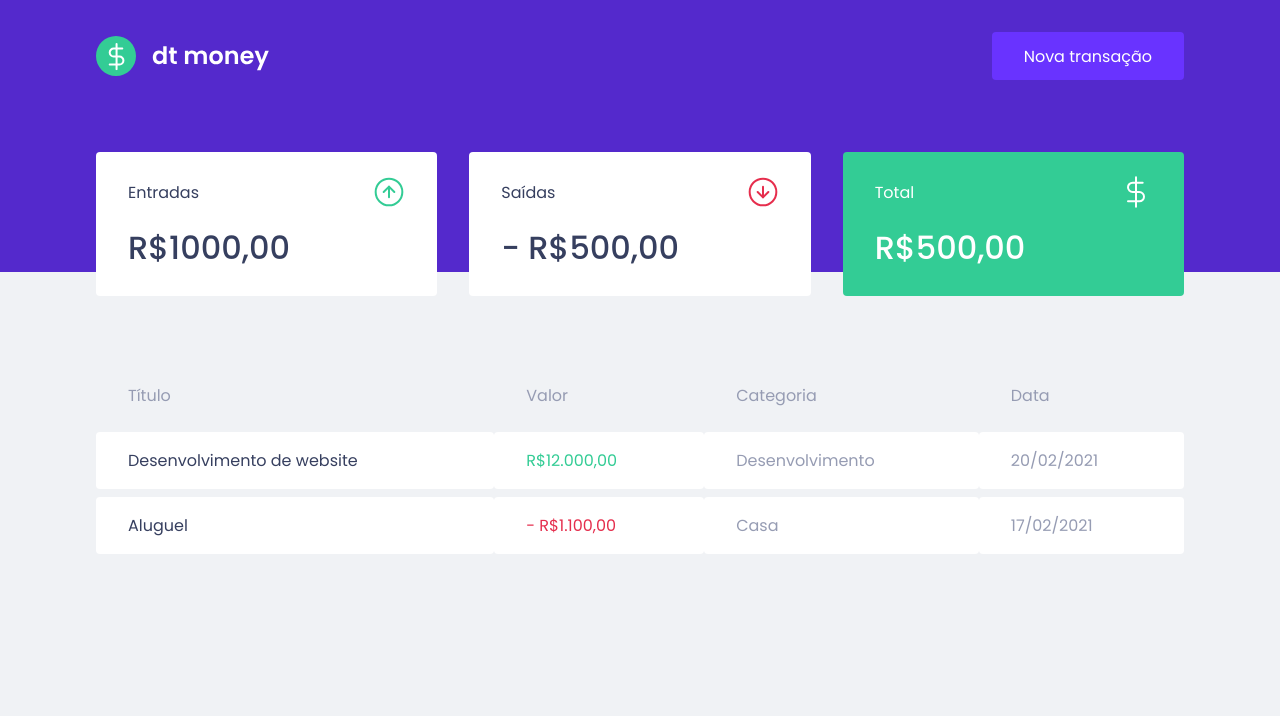
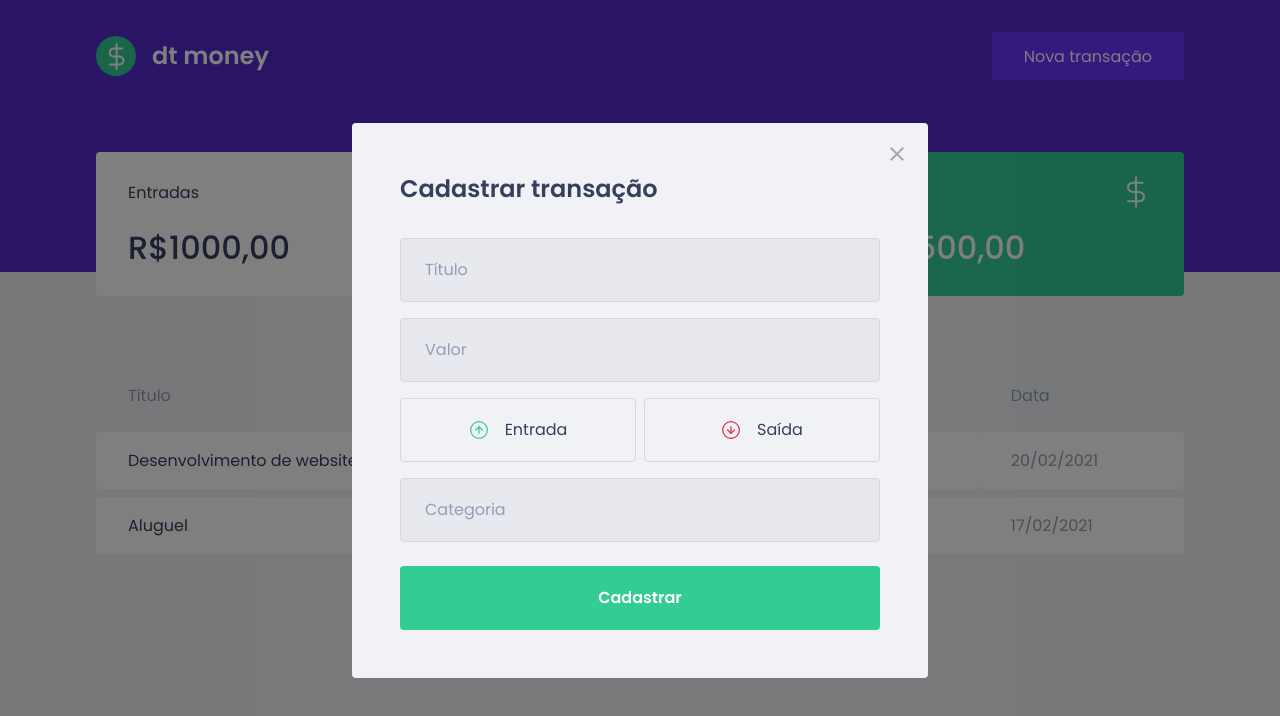
Before and after one commit to patrickt26/dt-money, a React (Create React App) app: page / in a window 1280 px wide. Both pictures are taken after a click on the button "Nova transação". Shown: the top 716 px of the page. Built offline with nearby package versions, Linux system fonts and the light colour scheme; no server answers; what miragejs would draw is missing.

Commit message:
Created NewTransactionModal component

```diff
--- a/package.json
+++ b/package.json
@@ -4,8 +4,10 @@
   "private": true,
   "dependencies": {
     "axios": "^0.27.2",
+    "polished": "^4.2.2",
     "react": "17.0.2",
     "react-dom": "17.0.2",
+    "react-modal": "^3.15.1",
     "react-scripts": "5.0.1",
     "styled-components": "^5.3.5",
     "web-vitals": "^2.1.0"
@@ -18,6 +20,7 @@
     "@types/node": "^16.7.13",
     "@types/react": "17.0.2",
     "@types/react-dom": "17.0.2",
+    "@types/react-modal": "^3.13.1",
     "@types/styled-components": "^5.1.25",
     "miragejs": "^0.1.45",
     "typescript": "^4.4.2"
--- a/src/App.tsx
+++ b/src/App.tsx
@@ -1,12 +1,28 @@
+import { useState } from "react";
 import { Dashboard } from "./components/Dashboard";
 import { Header } from "./components/Header";
+import { NewTransactionModal } from "./components/NewTransactionModal";
 import { GlobalStyle } from "./styles/global";
 
 export function App() {
+  const [isNewTransactionModalOpen, setIsNewTransactionModalOpen] = useState(false);
+
+  function handleOpenNewTransactionModal() {
+    setIsNewTransactionModalOpen(true);
+  }
+
+  function handleCloseNewTransactionModal() {
+    setIsNewTransactionModalOpen(false);
+  }
+
   return (
     <>
-      <Header />
+      <Header onOpenNewTransactionModal={handleOpenNewTransactionModal} />
       <Dashboard />
+      <NewTransactionModal
+        isOpen={isNewTransactionModalOpen}
+        onRequestClose={handleCloseNewTransactionModal}
+      />
       <GlobalStyle />
     </>
   );
--- a/src/components/Header/index.tsx
+++ b/src/components/Header/index.tsx
@@ -2,14 +2,22 @@
 
 import { Container, Content } from './styles';
 
-export function Header() {
+interface HeaderProps {
+  onOpenNewTransactionModal: () => void;
+}
+
+export function Header({ onOpenNewTransactionModal }: HeaderProps) {
+
+
   return (
     <Container>
       <Content>
         <img src={logoImg} alt="dt money" />
-        <button type="button">
+        <button type="button" onClick={onOpenNewTransactionModal}>
           Nova transação
         </button>
+
+
       </Content>
     </Container>
   );
--- /dev/null
+++ b/src/components/NewTransactionModal/index.tsx
@@ -0,0 +1,67 @@
+import Modal from "react-modal"
+import incomeImg from "../../assets/income.svg";
+import outcomeImg from "../../assets/outcome.svg";
+import closeImg from "../../assets/close.svg";
+
+import { Container, TransactionTypeContainer } from "./styles";
+
+interface NewTransactionModalProps {
+  isOpen: boolean;
+  onRequestClose: () => void;
+}
+
+export function NewTransactionModal({ isOpen, onRequestClose }: NewTransactionModalProps) {
+  return (
+    <Modal
+      isOpen={isOpen}
+      onRequestClose={onRequestClose}
+      overlayClassName="react-modal-overlay"
+      className="react-modal-content"
+    >
+      <button
+        type="button"
+        onClick={onRequestClose}
+        className="react-modal-close"
+      >
+        <img src={closeImg} alt="Fechar modal" />
+      </button>
+
+      <Container>
+        <h2>Cadastrar transação</h2>
+
+        <input
+          placeholder="Título"
+        />
+
+        <input
+          type="number"
+          placeholder="Valor"
+        />
+
+        <TransactionTypeContainer>
+          <button
+            type="button"
+          >
+            <img src={incomeImg} alt="Entrada" />
+            <span>Entrada</span>
+          </button>
+
+          <button
+            type="button"
+          >
+            <img src={outcomeImg} alt="Saída" />
+            <span>Saída</span>
+          </button>
+        </TransactionTypeContainer>
+
+        <input
+          placeholder="Categoria"
+        />
+
+        <button type="submit">
+          Cadastrar
+        </button>
+      </Container>
+    </Modal>
+  );
+}
--- /dev/null
+++ b/src/components/NewTransactionModal/styles.ts
@@ -0,0 +1,87 @@
+import styled from "styled-components";
+import { darken } from "polished";
+
+export const Container = styled.form`
+  h2 {
+    color: var(--text-title);
+    font-size: 1.5rem;
+    margin-bottom: 2rem;
+  }
+
+  input {
+    width: 100%;
+    padding: 0 1.5rem;
+    height: 4rem;
+    border-radius: .25rem;
+
+    border: 1px solid #d7d7d7;
+    background: #e7e9ee;
+
+    font-weight: 400;
+    font-size: 1rem;
+
+    &::placeholder {
+      color: var(--text-body);
+    }
+
+    & + input {
+      margin-top: 1rem;
+    }
+  }
+
+  button[type="submit"] {
+    width: 100%;
+    padding: 0 1.5rem;
+    height: 4rem;
+    background: var(--green);
+    color: #fff;
+    border-radius: .25rem;
+    border: 0;
+    font-size: 1rem;
+    margin-top: 1.5rem;
+    font-weight: 600;
+
+    transition: filter .2s;
+
+    &:hover {
+      filter: brightness(.9);
+    }
+  }
+`;
+
+export const TransactionTypeContainer = styled.div`
+  margin: 1rem 0;
+  display: grid;
+  grid-template-columns: 1fr 1fr;
+  gap: .5rem;
+
+  button {
+    height: 4rem;
+    border: 1px solid #d7d7d7;
+    border-radius: .25rem;
+
+    background: transparent;
+
+    display: flex;
+    align-items: center;
+    justify-content: center;
+
+    transition: border-color .2s;
+
+    &:hover {
+      border-color: ${darken(.1, '#d7d7d7')};
+    }
+
+    img {
+      width: 20px;
+      height: 20px;
+    }
+
+    span {
+      display: inline-block;
+      margin-left: 1rem;
+      font-size: 1rem;
+      color: var(--text-title);
+    }
+  }
+`;
--- a/src/index.tsx
+++ b/src/index.tsx
@@ -2,6 +2,7 @@
 import ReactDOM from 'react-dom';
 import { createServer } from 'miragejs';
 import { App } from './App';
+import Modal from 'react-modal';
 
 createServer({
   routes() {
@@ -34,6 +35,8 @@
 //   </React.StrictMode>
 // );
 
+Modal.setAppElement('#root');
+
 ReactDOM.render(
   <React.StrictMode>
     <App />
--- a/src/styles/global.ts
+++ b/src/styles/global.ts
@@ -53,4 +53,41 @@
     opacity: 0.6;
     cursor: not-allowed;
   }
+
+  .react-modal-overlay {
+    background: rgba(0, 0, 0, 0.5);
+
+    position: fixed;
+    top: 0;
+    bottom: 0;
+    right: 0;
+    left: 0;
+
+    display: flex;
+    align-items: center;
+    justify-content: center;
+  }
+
+  .react-modal-content {
+    width: 100%;
+    max-width: 576px;
+    background: var(--background);
+    padding: 3rem;
+    position: relative;
+    border-radius: .25rem;
+  }
+
+  .react-modal-close {
+    position: absolute;
+    right: 1.5rem;
+    top: 1.5rem;
+    border: 0;
+    background: transparent;
+
+    transition: filter .2s;
+
+    &:hover {
+      filter: brightness(.8);
+    }
+  }
 `;
```
Also changed, not shown: 1 other file (tests, documents, lock files or other folders).
